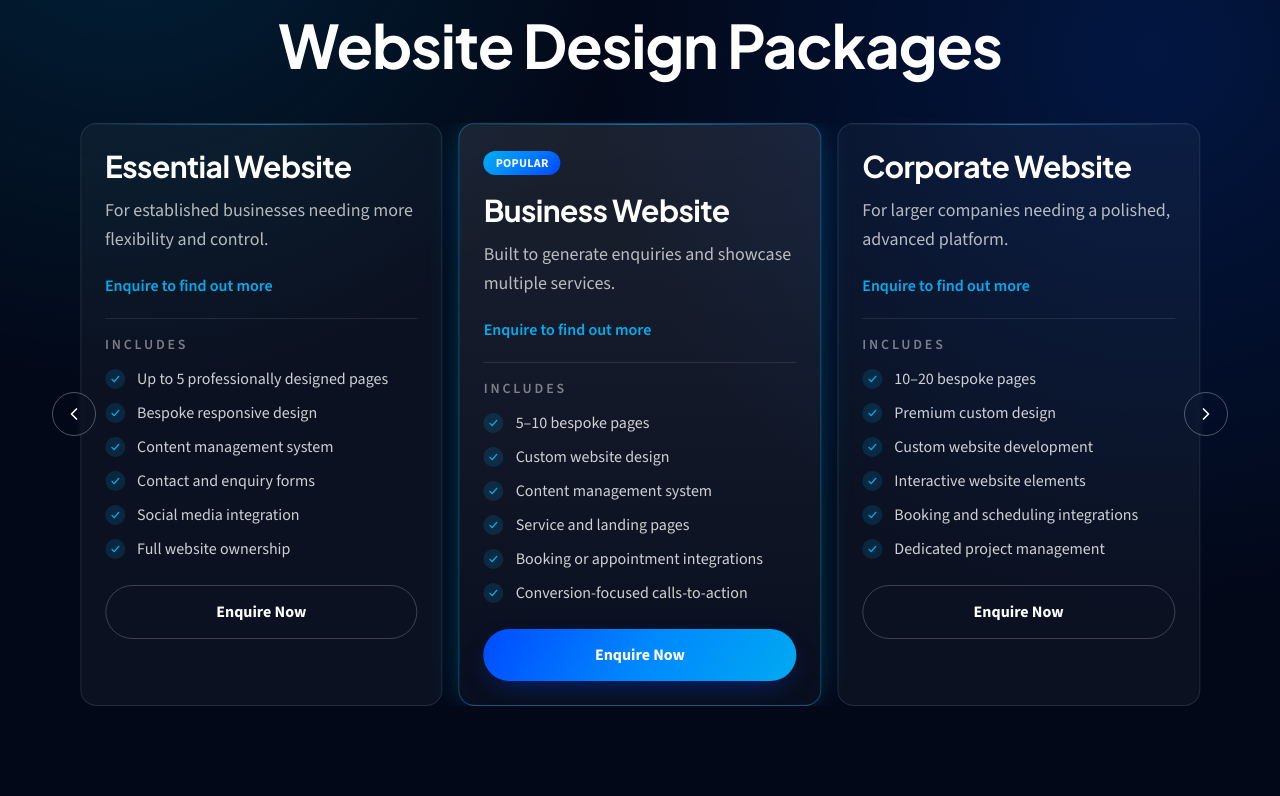
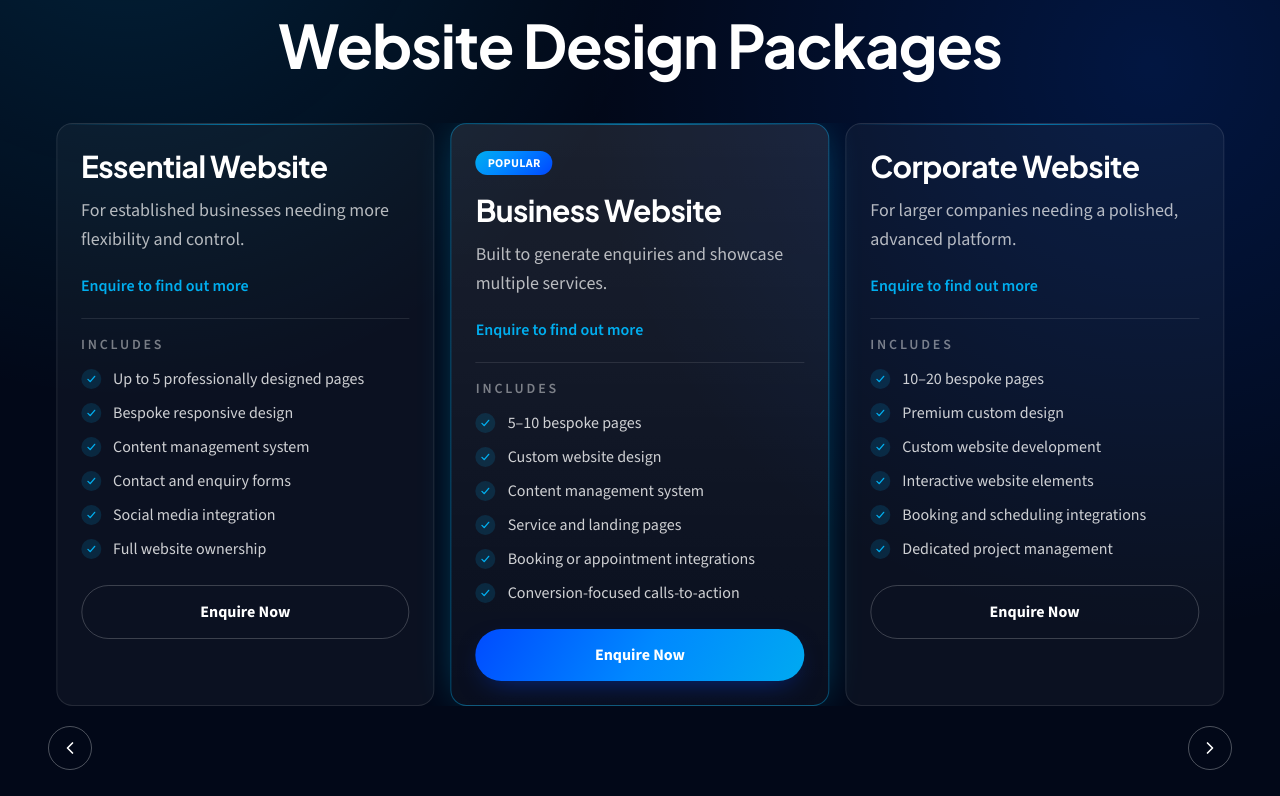
Before and after one commit to Naseef-Nusky/Nexxo-Digital-LandingPage, a React (Vite) app: page / in a window 1280 px wide. Shown: the part 2284-3080 px from the top of the page. Built offline with nearby package versions, Linux system fonts and the light colour scheme.

Commit message:
minor changes

```diff
--- a/src/App.jsx
+++ b/src/App.jsx
@@ -38,7 +38,7 @@ export default function App() {
               Expert Website{' '}
               <span className="whitespace-nowrap">Design &amp; Development</span>
             </h1>
-            <p className="mt-4 max-w-xl text-lg leading-relaxed text-white/85 sm:mt-6 sm:text-xl md:text-2xl">
+            <p className="mt-4 max-w-xl text-sm leading-relaxed text-white/85 sm:mt-6 sm:text-xl md:text-2xl">
               Websites built to make your business look credible,
               <br className="sm:hidden" /> perform better and generate more
               enquiries.
@@ -226,7 +226,7 @@ export default function App() {
           aria-hidden="true"
           className="absolute inset-0 h-full w-full object-cover"
         />
-        <div className="absolute inset-0 bg-ink/75" />
+        <div className="absolute inset-0 bg-ink/40 md:bg-ink/65" />
         <div className="container-prose relative text-center">
           <h2 className="font-display text-4xl font-bold tracking-tight md:text-5xl lg:text-6xl">
             Your Website. Your Brand. Built Properly.
--- a/src/components/PackageCard.jsx
+++ b/src/components/PackageCard.jsx
@@ -1,7 +1,7 @@
 export default function PackageCard({ pkg, featured = false }) {
   return (
     <article
-      className={`group relative flex h-full flex-col overflow-hidden rounded-2xl border p-5 transition duration-300 md:p-6 ${
+      className={`group relative flex h-full flex-col overflow-hidden rounded-2xl border p-3.5 transition duration-300 sm:p-5 md:p-6 ${
         featured
           ? 'border-cyan/40 bg-gradient-to-b from-white/[0.1] to-white/[0.03] shadow-[0_0_40px_-12px_rgba(0,194,255,0.45)]'
           : 'border-white/10 bg-white/[0.04] hover:border-cyan/30 hover:bg-white/[0.07]'
@@ -10,30 +10,30 @@ export default function PackageCard({ pkg, featured = false }) {
       <div className="absolute inset-x-0 top-0 h-px bg-gradient-to-r from-transparent via-cyan/60 to-transparent" />
 
       {featured && (
-        <div className="mb-4">
+        <div className="mb-3 sm:mb-4">
           <span className="rounded-full bg-brand px-3 py-1 text-xs font-bold tracking-wide text-white uppercase">
             Popular
           </span>
         </div>
       )}
 
-      <h3 className="font-display text-2xl font-bold text-white md:text-3xl">
+      <h3 className="font-display text-xl font-bold text-white sm:text-2xl md:text-3xl">
         {pkg.name}
       </h3>
-      <p className="mt-3 text-base leading-relaxed text-white/70 md:text-lg">
+      <p className="mt-2 text-sm leading-relaxed text-white/70 sm:mt-3 sm:text-base md:text-lg">
         {pkg.blurb}
       </p>
-      <p className="mt-5 text-base font-semibold text-cyan">
+      <p className="mt-3 text-sm font-semibold text-cyan sm:mt-5 sm:text-base">
         Enquire to find out more
       </p>
 
-      <div className="mt-5 border-t border-white/10 pt-4">
-        <p className="text-sm font-semibold tracking-[0.2em] text-white/45 uppercase">
+      <div className="mt-3 border-t border-white/10 pt-3 sm:mt-5 sm:pt-4">
+        <p className="text-xs font-semibold tracking-[0.2em] text-white/45 uppercase sm:text-sm">
           Includes
         </p>
-        <ul className="mt-3 flex-1 space-y-2.5 text-base text-white/80">
+        <ul className="mt-2 flex-1 space-y-2 text-sm text-white/80 sm:mt-3 sm:space-y-2.5 sm:text-base">
           {pkg.includes.map((item) => (
-            <li key={item} className="flex gap-3">
+            <li key={item} className="flex gap-2.5 sm:gap-3">
               <span className="mt-0.5 flex h-5 w-5 shrink-0 items-center justify-center rounded-full bg-cyan/15 text-cyan">
                 <svg
                   viewBox="0 0 16 16"
@@ -58,7 +58,7 @@ export default function PackageCard({ pkg, featured = false }) {
 
       <a
         href="#quote"
-        className={`mt-6 inline-flex items-center justify-center rounded-full px-6 py-3.5 text-base font-bold transition ${
+        className={`mt-4 inline-flex items-center justify-center rounded-full px-5 py-3 text-sm font-bold transition sm:mt-6 sm:px-6 sm:py-3.5 sm:text-base ${
           featured
             ? 'btn-brand'
             : 'border border-white/20 text-white hover:border-cyan hover:bg-cyan/10'
--- a/src/components/PackageSlider.jsx
+++ b/src/components/PackageSlider.jsx
@@ -19,7 +19,7 @@ function useVisibleCount() {
 }
 
 const navBtnClass =
-  'flex h-11 w-11 items-center justify-center rounded-full border border-white/30 bg-transparent text-white backdrop-blur-[2px] transition hover:border-cyan hover:bg-white/10 hover:text-cyan disabled:cursor-not-allowed disabled:opacity-35'
+  'flex h-9 w-9 items-center justify-center rounded-full border border-white/30 bg-transparent text-white backdrop-blur-[2px] transition hover:border-cyan hover:bg-white/10 hover:text-cyan disabled:cursor-not-allowed disabled:opacity-35 sm:h-11 sm:w-11'
 
 const AUTO_MS = 4000
 
@@ -89,44 +89,10 @@ export default function PackageSlider({ packages }) {
 
   return (
     <div
-      className="relative mt-12 px-2 sm:px-4 md:px-6"
+      className="relative mt-8 sm:mt-12"
       onMouseEnter={() => setPaused(true)}
       onMouseLeave={() => setPaused(false)}
     >
-      <button
-        type="button"
-        onClick={prev}
-        aria-label="Previous packages"
-        className={`${navBtnClass} absolute top-1/2 left-0 z-20 -translate-y-1/2 sm:left-1`}
-      >
-        <svg viewBox="0 0 24 24" className="h-5 w-5" fill="none" aria-hidden="true">
-          <path
-            d="M15 6 9 12l6 6"
-            stroke="currentColor"
-            strokeWidth="2"
-            strokeLinecap="round"
-            strokeLinejoin="round"
-          />
-        </svg>
-      </button>
-
-      <button
-        type="button"
-        onClick={next}
-        aria-label="Next packages"
-        className={`${navBtnClass} absolute top-1/2 right-0 z-20 -translate-y-1/2 sm:right-1`}
-      >
-        <svg viewBox="0 0 24 24" className="h-5 w-5" fill="none" aria-hidden="true">
-          <path
-            d="m9 6 6 6-6 6"
-            stroke="currentColor"
-            strokeWidth="2"
-            strokeLinecap="round"
-            strokeLinejoin="round"
-          />
-        </svg>
-      </button>
-
       <div
         ref={containerRef}
         className="touch-pan-y overflow-hidden"
@@ -162,7 +128,7 @@ export default function PackageSlider({ packages }) {
           {packages.map((pkg) => (
             <div
               key={pkg.name}
-              className="box-border shrink-0 px-1.5 select-none sm:px-2"
+              className="box-border shrink-0 px-0.5 select-none sm:px-2"
               style={{ width: `${slidePercent}%`, flex: `0 0 ${slidePercent}%` }}
             >
               <PackageCard
@@ -173,6 +139,42 @@ export default function PackageSlider({ packages }) {
           ))}
         </div>
       </div>
+
+      <div className="mt-4 flex items-center justify-between px-0 sm:mt-5">
+        <button
+          type="button"
+          onClick={prev}
+          aria-label="Previous packages"
+          className={navBtnClass}
+        >
+          <svg viewBox="0 0 24 24" className="h-5 w-5" fill="none" aria-hidden="true">
+            <path
+              d="M15 6 9 12l6 6"
+              stroke="currentColor"
+              strokeWidth="2"
+              strokeLinecap="round"
+              strokeLinejoin="round"
+            />
+          </svg>
+        </button>
+
+        <button
+          type="button"
+          onClick={next}
+          aria-label="Next packages"
+          className={navBtnClass}
+        >
+          <svg viewBox="0 0 24 24" className="h-5 w-5" fill="none" aria-hidden="true">
+            <path
+              d="m9 6 6 6-6 6"
+              stroke="currentColor"
+              strokeWidth="2"
+              strokeLinecap="round"
+              strokeLinejoin="round"
+            />
+          </svg>
+        </button>
+      </div>
     </div>
   )
 }
```
Also changed, not shown: 1 other file (tests, documents, lock files or other folders).
